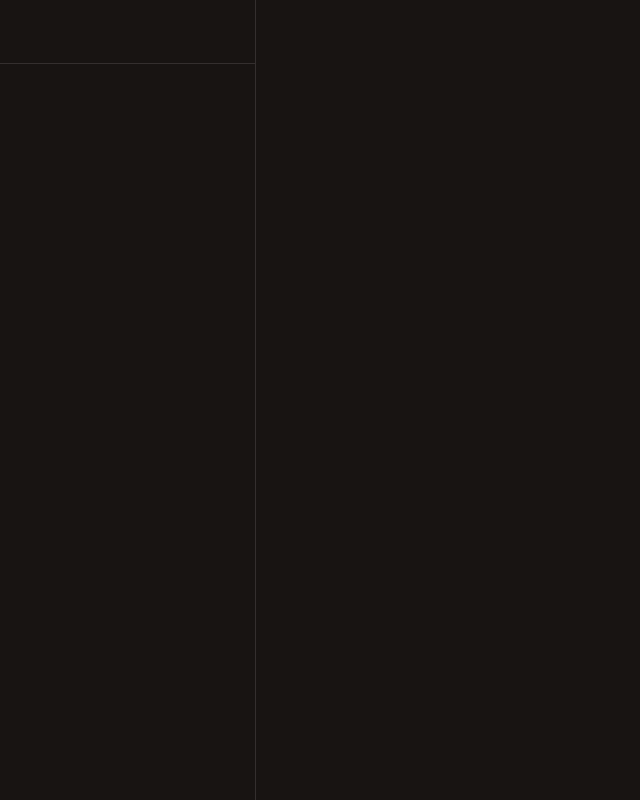
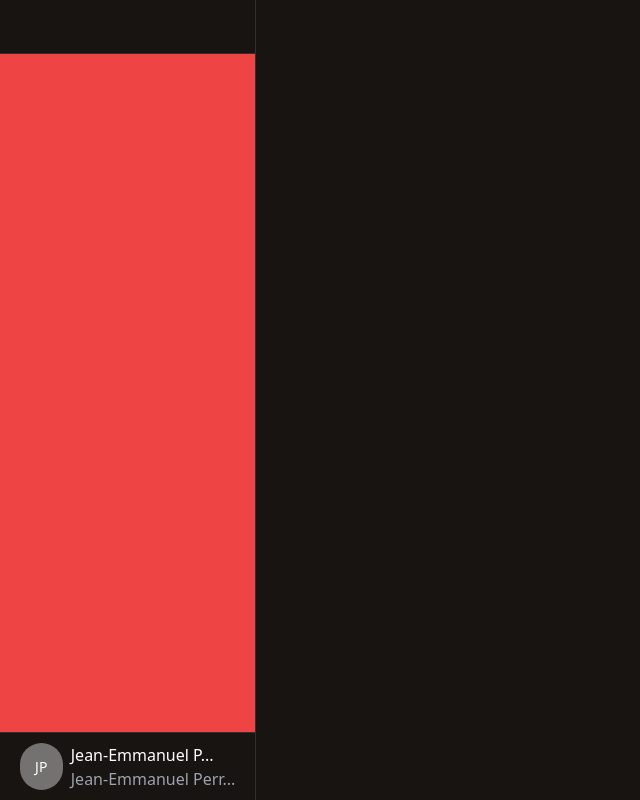
Before and after one commit to Jean-EmmanuelP/Chatbot, a SvelteKit app: page / in a window 1280 px wide. Shown: the whole page, without its empty margins (0-640 px from the left). Built offline with nearby package versions, Linux system fonts and the light colour scheme.

Commit message:
hard coded the footer

```diff
--- a/src/components/LeftSidebar/Body.svelte
+++ b/src/components/LeftSidebar/Body.svelte
@@ -1,5 +1,3 @@
 <script></script>
 
-<div>
-
-</div>
+<div class="h-full w-full bg-red-500"></div>
--- a/src/components/LeftSidebar/Footer.svelte
+++ b/src/components/LeftSidebar/Footer.svelte
@@ -0,0 +1,14 @@
+<script>
+</script>
+    <!-- hard coded -->
+<div
+	class="h-[10%] w-full border border-[#342F2E] border-b-0 border-x-0 flex flex-row items-center gap-2 justify-center px-2"
+>
+	<div class="rounded-full h-[70%] w-[18%] flex items-center justify-center bg-white/40">
+		<h1 class="text-white text-[14px]">JP</h1>
+	</div>
+	<div class="flex flex-col justify-center h-full w-fit max-w-[80%]">
+		<h1 class="text-white">Jean-Emmanuel P...</h1>
+		<h2 class="text-gray-400">Jean-Emmanuel Perr...</h2>
+	</div>
+</div>
--- a/src/components/LeftSidebar/LeftSidebar.svelte
+++ b/src/components/LeftSidebar/LeftSidebar.svelte
@@ -1,11 +1,13 @@
 <script>
 	import Footer from './Footer.svelte';
 	import Header from './Header.svelte';
-	import Body from './Header.svelte';
+	import Body from './Body.svelte';
 </script>
 
-<div class="h-[100%] w-[20vw] border border-l-0 border-t-0 border-b-0 border-r-[#342F2E]">
+<div
+	class="h-[100%] sm:w-[20vw] w-[60vw] flex flex-col border border-l-0 border-t-0 border-b-0 border-r-[#342F2E]"
+>
 	<Header />
-	<!-- <Body />
-	<Footer /> -->
+	<Body />
+	<Footer />
 </div>
```
